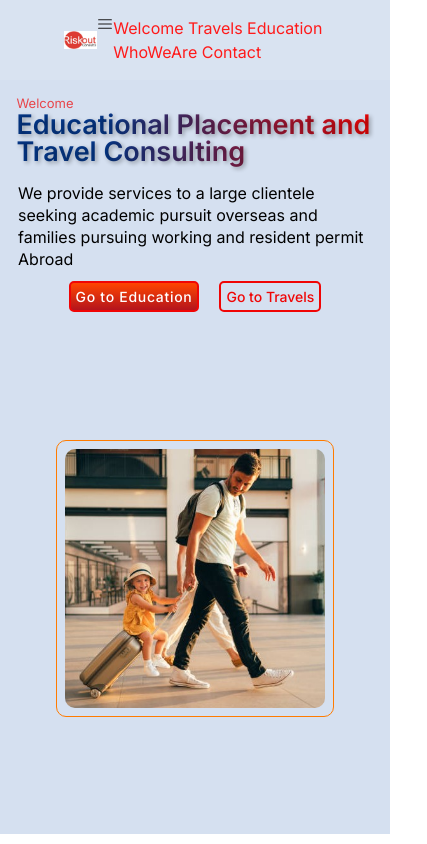
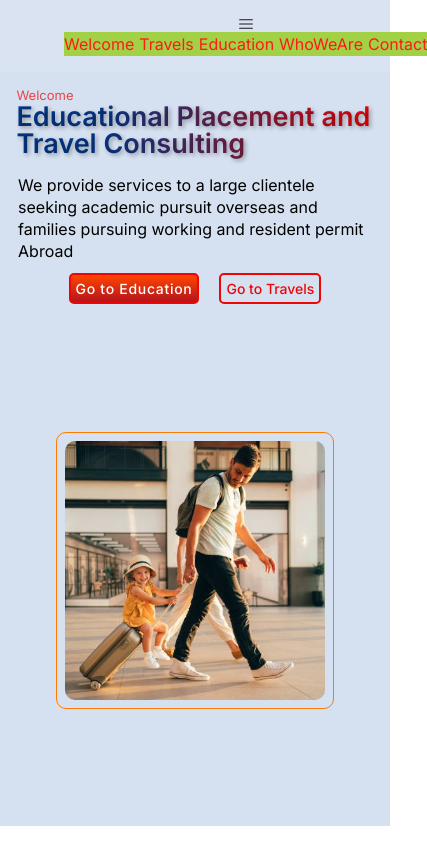
Before and after one commit to VictorKingsHub/consults, a Next.js app: page / in a window 390 px wide. Shown: the top 844 px of the page, 427 px wide, since content can reach past the window. Built offline with nearby package versions, Linux system fonts and the light colour scheme.

Commit message:
Footer Image replaced

```diff
--- a/app/components/accordionMenu/AccordionMenu.module.css
+++ b/app/components/accordionMenu/AccordionMenu.module.css
@@ -116,15 +116,15 @@
     align-items: center;
     margin: 0 10%;
     padding: 10px 20px;
+
+    @media(max-width: 768px) {
+            width: 100%;
+            padding: 7px 10px;
+
+    }
 }
 
-@media(max-width: 768px) {
-    .answer {
-        width: 90%;
-        padding: 7px 10px;
-    }
 
-}
 
 .title {
     font-size: 25px;
@@ -213,7 +213,8 @@
     border-radius: 5px;
 
     @media(max-width: 768px) {
-        font-size: 12px;
+        font-size: 14px;
+
         border: 1px solid var(--blue);
     }
 }
--- a/app/components/header/Navbar.module.css
+++ b/app/components/header/Navbar.module.css
@@ -68,15 +68,6 @@
     }
 }
 
-.smallMenu {
-    position: sticky;
-    right: 0;
-
-    @media(max-width: 768px) {
-        display: flex;
-    }
-}
-
 .smallUl {
     display: flex;
     flex-direction: column;
@@ -84,31 +75,25 @@
     align-items: center;
     display: none;
 
-    @media(max-width: 768px) {
-    }
-}
-/* .handburger{
-    display: none;
-
-    @media(max-width: 768px) {
-    display: block;
-    }
-} */
-
-.hide{
-    /* display: none; */
-    width: -30;
-
-    @media(max-width: 768px) {
-        display: block;
-    }
+    @media(max-width: 768px) {}
 }
 
-.show{
-    /* display: block; */
-    width: 50%;
-}
 .smallItems {
     cursor: pointer;
     color: red;
 }
+.smallMenu{
+    display: flex;
+    flex-direction: column;
+    justify-content: center;
+    align-items: center;
+}
+.MobileNav{
+    background-color: yellowgreen;
+    display: flex;
+    flex-direction: row;
+    justify-content: center;
+    align-items: start;
+    gap: 5px;
+
+}
--- a/app/components/header/Navbar.tsx
+++ b/app/components/header/Navbar.tsx
@@ -11,7 +11,7 @@
 
   const [mobile, setMobile] = useState(false)
 
-  const handleMobile = ()=>{
+  const handleMobile = () => {
     setMobile(!mobile)
   }
 
@@ -32,7 +32,6 @@
                   href={menuitem.href} key={menuitem.id}> {menuitem.label} </Link>
               )
             })}
-
           </ul>
         </div>
 
@@ -45,7 +44,7 @@
         <div className={styles.handburger} onClick={handleMobile}>
           <RxHamburgerMenu />
         </div>
-        <ul className={`${mobile ? styles.show : styles.hide}`}>
+        <ul className={styles.MobileNav}>
           {NAV_LINKS.map((menuitem) => {
             return (
               <Link href={menuitem.href} key={menuitem.id} className={styles.smallItems}> {menuitem.label} </Link>
```
